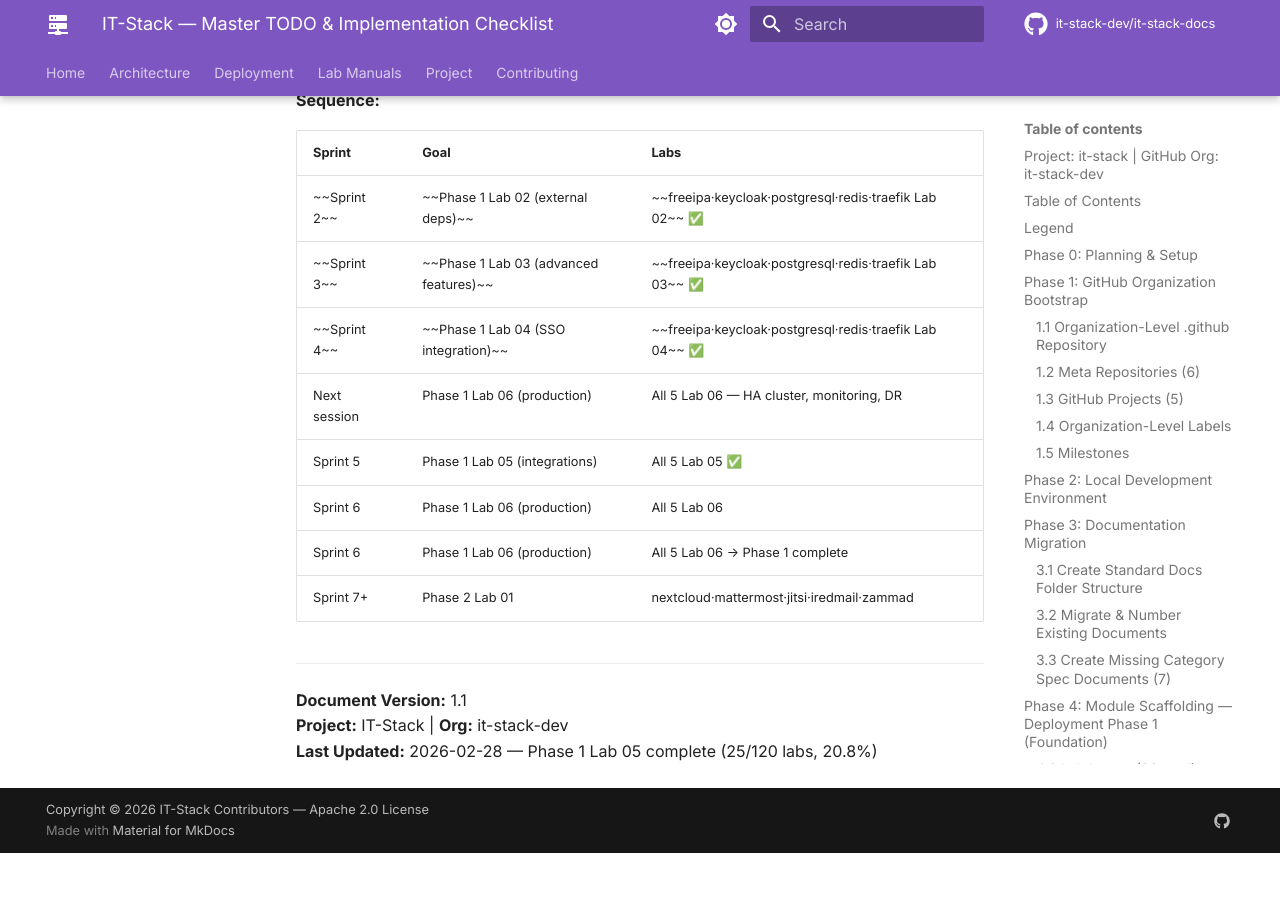
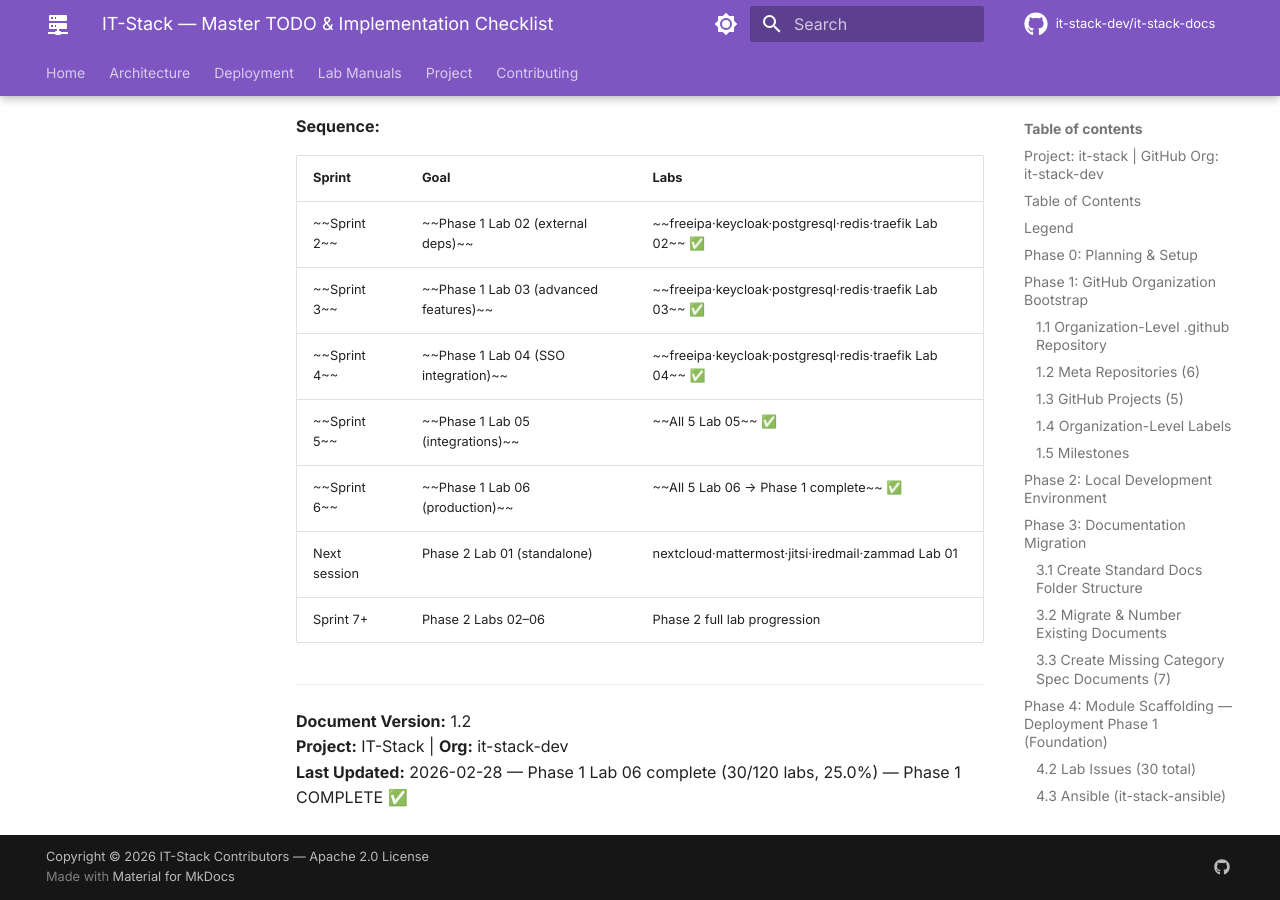
Before and after one commit to it-stack-dev/it-stack-docs, an MkDocs documentation site: the page built from docs/IT-STACK-TODO.md, in a window 1280 px wide and 900 px high, scrolled down 15605 px. Built offline with MkDocs 1.6.1 and Material for MkDocs 9.7.7, drawn with Linux system fonts in a browser that asks for light colours; comment, search, counter and statistics services are not loaded; before the commit the page ends 16458 px from its top, so only the background shows below that; some of the changed text lies outside the part shown.

Commit message:
docs: Phase 1 Lab 06 complete -- 30/120 labs (25.0%), CHANGELOG v1.2.0

```diff
--- a/docs/IT-STACK-TODO.md
+++ b/docs/IT-STACK-TODO.md
@@ -182,10 +182,10 @@
 
 All 5 repos have:
 - [x] Full directory structure, manifest YAML, Makefile, Dockerfile
-- [x] 6 Docker Compose files (standalone + lan + advanced + sso real · **integration real** · production scaffold)
-- [x] 6 lab test scripts (Labs 01–05 real · Lab 06 scaffold)
+- [x] 6 Docker Compose files (standalone + lan + advanced + sso + integration + **production real**)
+- [x] 6 lab test scripts (Labs 01–06 all real and complete)
 - [x] 3 GitHub Actions workflows: `ci.yml`, `release.yml`, `security.yml`
-- [x] `lab-01` through `lab-05-smoke` CI jobs (all 5 modules)
+- [x] `lab-01` through `lab-06-smoke` CI jobs (all 5 modules)
 - [x] CI/ShellCheck passing (all 5 green)
 
 ### 4.2 Lab Issues (30 total)
@@ -291,15 +291,15 @@ All 5 repos have:
 
 | Module | Lab 01 | Lab 02 | Lab 03 | Lab 04 | Lab 05 | Lab 06 |
 |--------|--------|--------|--------|--------|--------|--------|
-| 01 · FreeIPA | [x] | [x] | [x] | [x] | [x] | [ ] |
-| 02 · Keycloak | [x] | [x] | [x] | [x] | [x] | [ ] |
+| 01 · FreeIPA | [x] | [x] | [x] | [x] | [x] | [x] |
+| 02 · Keycloak | [x] | [x] | [x] | [x] | [x] | [x] |
 
 ### Category 02: Database & Cache
 
 | Module | Lab 01 | Lab 02 | Lab 03 | Lab 04 | Lab 05 | Lab 06 |
 |--------|--------|--------|--------|--------|--------|--------|
-| 03 · PostgreSQL | [x] | [x] | [x] | [x] | [x] | [ ] |
-| 04 · Redis | [x] | [x] | [x] | [x] | [x] | [ ] |
+| 03 · PostgreSQL | [x] | [x] | [x] | [x] | [x] | [x] |
+| 04 · Redis | [x] | [x] | [x] | [x] | [x] | [x] |
 | 05 · Elasticsearch | [ ] | [ ] | [ ] | [ ] | [ ] | [ ] |
 
 ### Category 03: Collaboration
@@ -338,11 +338,11 @@ All 5 repos have:
 
 | Module | Lab 01 | Lab 02 | Lab 03 | Lab 04 | Lab 05 | Lab 06 |
 |--------|--------|--------|--------|--------|--------|--------|
-| 18 · Traefik | [x] | [x] | [x] | [x] | [x] | [ ] |
+| 18 · Traefik | [x] | [x] | [x] | [x] | [x] | [x] |
 | 19 · Zabbix | [ ] | [ ] | [ ] | [ ] | [ ] | [ ] |
 | 20 · Graylog | [ ] | [ ] | [ ] | [ ] | [ ] | [ ] |
 
-**Lab Progress:** 25/120 (20.8%) — Phase 1 Labs 01–05 complete for all 5 Phase 1 modules
+**Lab Progress:** 30/120 (25.0%) — Phase 1 Labs 01–06 complete for all 5 Phase 1 modules ✅ Phase 1 DONE
 
 ---
 
@@ -464,14 +464,13 @@ All 5 repos have:
 | ~~Sprint 2~~ | ~~Phase 1 Lab 02 (external deps)~~ | ~~freeipa·keycloak·postgresql·redis·traefik Lab 02~~ ✅ |
 | ~~Sprint 3~~ | ~~Phase 1 Lab 03 (advanced features)~~ | ~~freeipa·keycloak·postgresql·redis·traefik Lab 03~~ ✅ |
 | ~~Sprint 4~~ | ~~Phase 1 Lab 04 (SSO integration)~~ | ~~freeipa·keycloak·postgresql·redis·traefik Lab 04~~ ✅ |
-| Next session | Phase 1 Lab 06 (production) | All 5 Lab 06 — HA cluster, monitoring, DR |
-| Sprint 5 | Phase 1 Lab 05 (integrations) | All 5 Lab 05 ✅ |
-| Sprint 6 | Phase 1 Lab 06 (production) | All 5 Lab 06 |
-| Sprint 6 | Phase 1 Lab 06 (production) | All 5 Lab 06 → Phase 1 complete |
-| Sprint 7+ | Phase 2 Lab 01 | nextcloud·mattermost·jitsi·iredmail·zammad |
+| ~~Sprint 5~~ | ~~Phase 1 Lab 05 (integrations)~~ | ~~All 5 Lab 05~~ ✅ |
+| ~~Sprint 6~~ | ~~Phase 1 Lab 06 (production)~~ | ~~All 5 Lab 06 → Phase 1 complete~~ ✅ |
+| Next session | Phase 2 Lab 01 (standalone) | nextcloud·mattermost·jitsi·iredmail·zammad Lab 01 |
+| Sprint 7+ | Phase 2 Labs 02–06 | Phase 2 full lab progression |
 
 ---
 
-**Document Version:** 1.1
+**Document Version:** 1.2
 **Project:** IT-Stack | **Org:** it-stack-dev
-**Last Updated:** 2026-02-28 — Phase 1 Lab 05 complete (25/120 labs, 20.8%)
+**Last Updated:** 2026-02-28 — Phase 1 Lab 06 complete (30/120 labs, 25.0%) — Phase 1 COMPLETE ✅
```
Also changed, not shown: CHANGELOG.md (+65 -2 lines).
